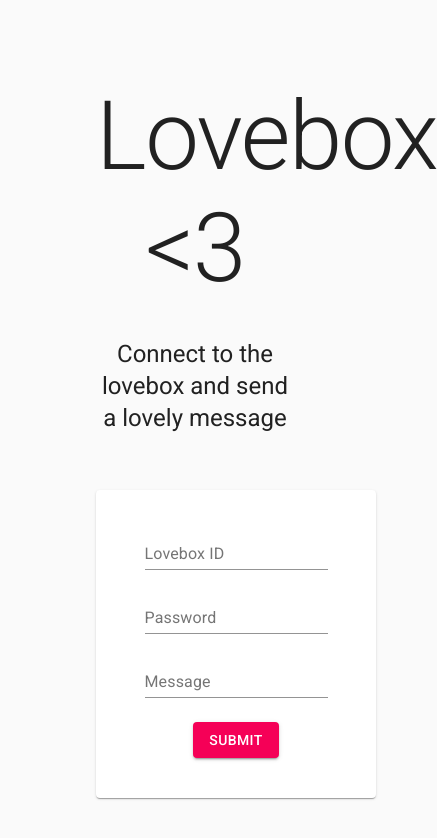
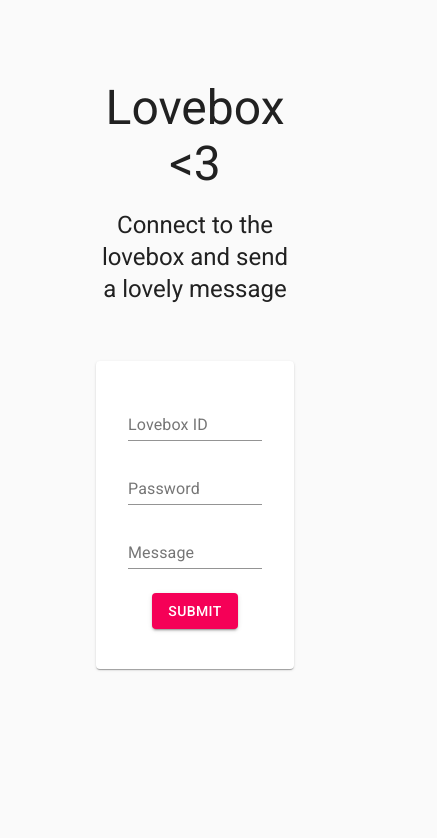
Before and after one commit to hainsdominic/lovebox-app, a React (Create React App) app: page / in a window 390 px wide. Shown: the top 838 px of the page, 437 px wide, since content can reach past the window. Built offline with nearby package versions, Linux system fonts and the light colour scheme; no server answers; the HTML template or start-up script is replaced by a standard one.

Commit message:
feat(styles): better sizing for mobile

```diff
--- a/src/App.js
+++ b/src/App.js
@@ -1,10 +1,16 @@
 import React from 'react';
 
 import { CssBaseline, Container, Typography } from '@material-ui/core';
-
-import useStyles from './styles';
+import { makeStyles } from '@material-ui/core/styles';
 
 import MessageForm from './components/MessageForm';
+
+const useStyles = makeStyles((theme) => ({
+  container: {
+    margin: theme.spacing(10),
+    textAlign: 'center',
+  },
+}));
 
 function App() {
   const classes = useStyles();
@@ -14,7 +20,7 @@
       <CssBaseline />
       <div className={classes.container}>
         <Container>
-          <Typography variant='h1' gutterBottom>
+          <Typography variant='h3' gutterBottom>
             {'Lovebox <3'}
           </Typography>
           <Typography variant='h5' gutterBottom>
--- a/src/components/MessageForm.js
+++ b/src/components/MessageForm.js
@@ -3,9 +3,27 @@
 
 import { useForm, Controller } from 'react-hook-form';
 import { TextField, Grid, Button, Paper } from '@material-ui/core';
+import { makeStyles } from '@material-ui/core/styles';
 
-import useStyles from '../styles';
 import { db } from '../config/firebase';
+
+const useStyles = makeStyles((theme) => ({
+  form: {
+    margin: theme.spacing(1),
+  },
+  formField: {
+    margin: theme.spacing(1),
+  },
+  sumbitBtn: {
+    margin: theme.spacing(2),
+  },
+  formPaper: {
+    margin: theme.spacing(7, 'auto'),
+    padding: theme.spacing(2),
+    width: '100%',
+    maxWidth: theme.spacing(40),
+  },
+}));
 
 const MessageForm = () => {
   const classes = useStyles();
--- a/src/styles.js
+++ /dev/null
@@ -1,24 +0,0 @@
-import { makeStyles } from '@material-ui/core/styles';
-
-const useStyles = makeStyles((theme) => ({
-  container: {
-    margin: theme.spacing(10),
-    textAlign: 'center',
-  },
-  form: {
-    margin: theme.spacing(1),
-  },
-  formField: {
-    margin: theme.spacing(1),
-  },
-  sumbitBtn: {
-    margin: theme.spacing(2),
-  },
-  formPaper: {
-    margin: theme.spacing(7, 'auto'),
-    padding: theme.spacing(2),
-    width: theme.spacing(35),
-  },
-}));
-
-export default useStyles;
```
Also changed, not shown: 1 other file (tests, documents, lock files or other folders).
